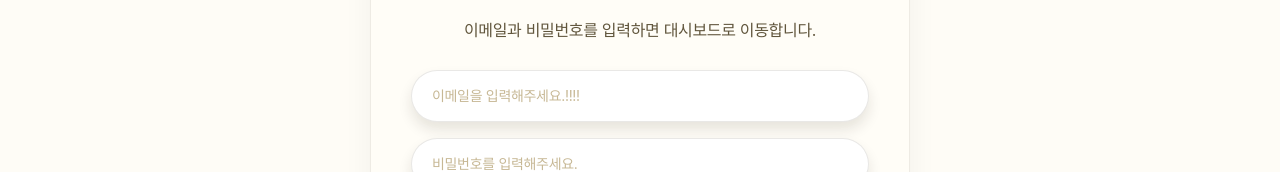
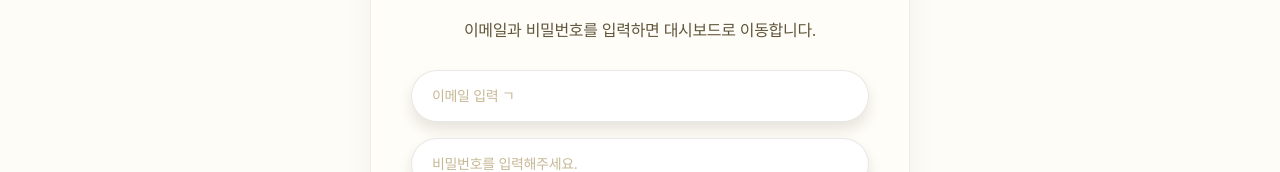
Before and after one commit to Myang09/be25-4th-Subees-Sub-Manager-Test, a Vue app in the folder fronted/: page /login in a window 1280 px wide. Shown: the part 324-496 px from the top of the page. Built offline with nearby package versions, Linux system fonts and the light colour scheme; no server answers; a web font is replaced by a local one.

Commit message:
프론트 수정

```diff
--- a/fronted/src/pages/LoginPage.vue
+++ b/fronted/src/pages/LoginPage.vue
@@ -51,7 +51,7 @@ const submit = async () => {
             <input
               v-model="form.email"
               type="email"
-              placeholder="이메일을 입력해주세요.!!!!"
+              placeholder="이메일 입력 ㄱ"
               class="form-input auth-plain-input !min-h-[52px]"
               :class="errors.email ? 'border-danger focus:ring-0' : ''"
             />
```
